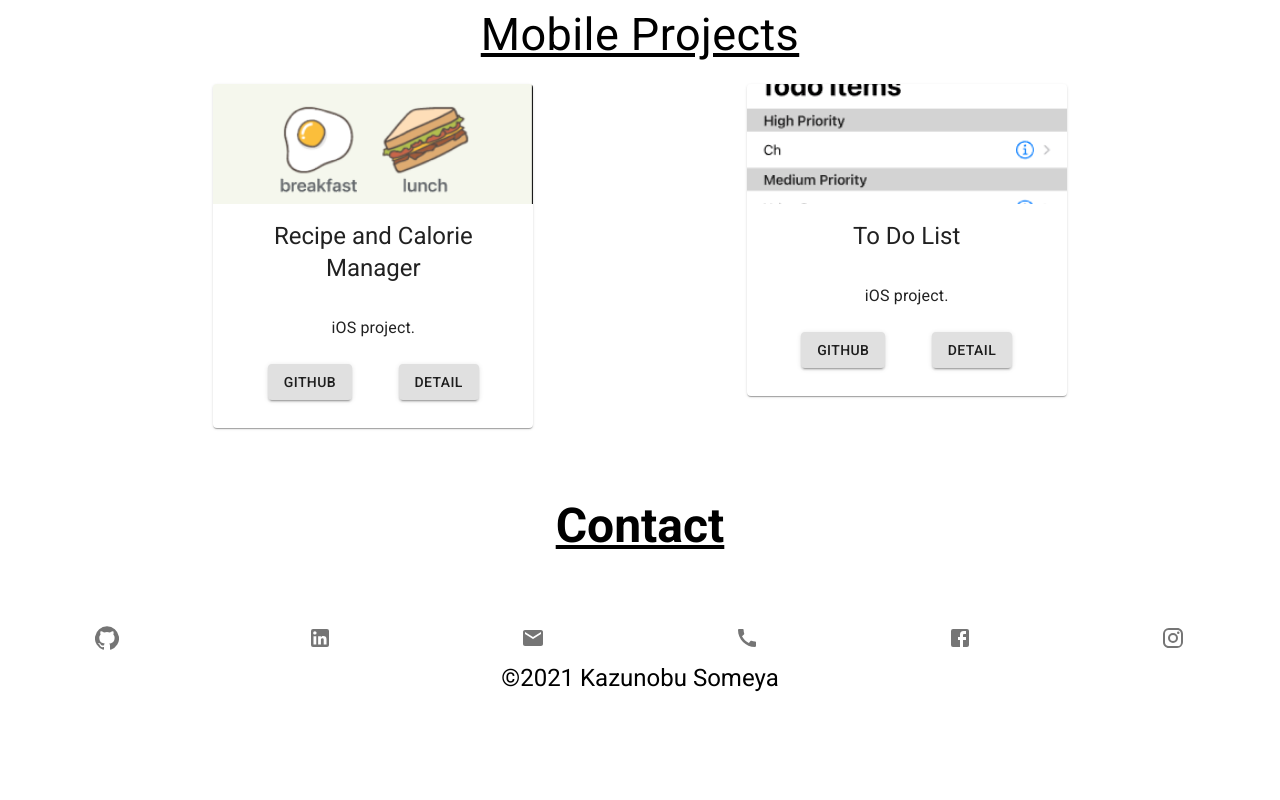
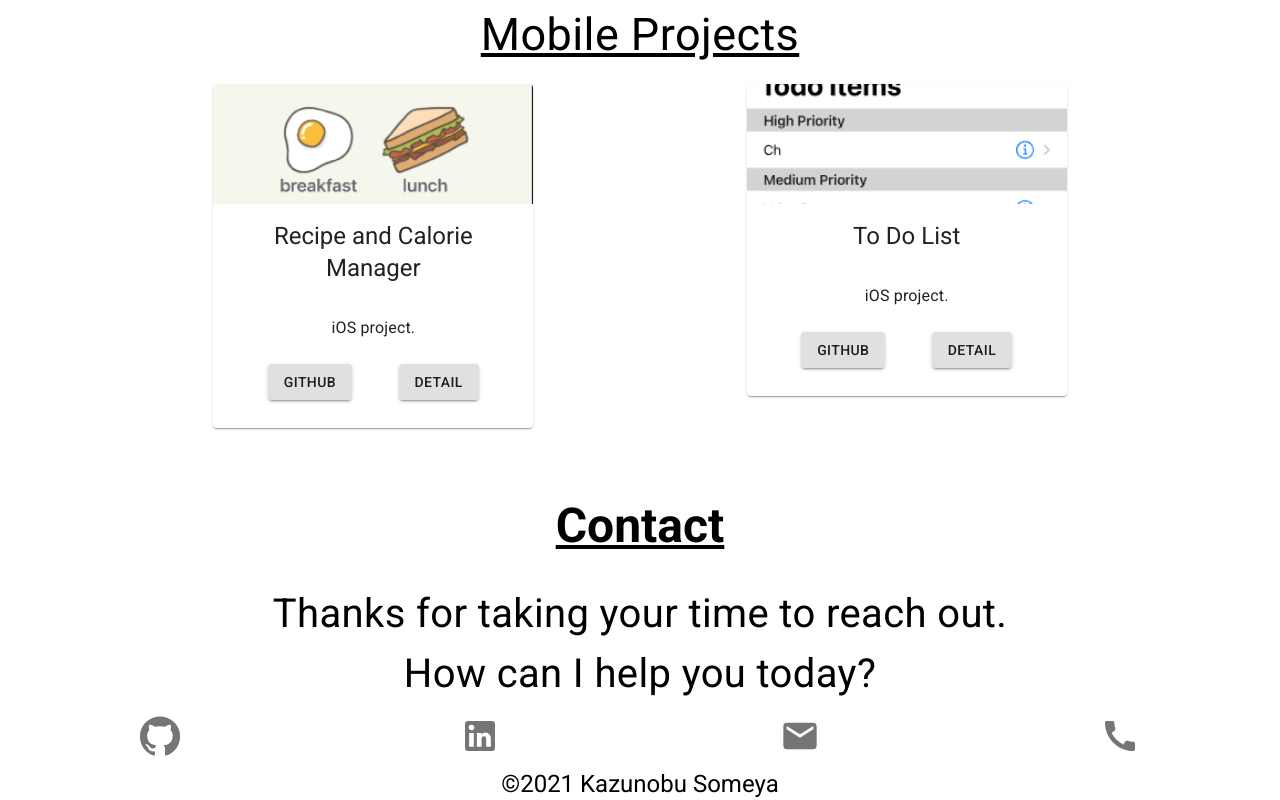
Before and after one commit to wangkalbi-gernessen/next-portfolio-website, a Next.js app: page / in a window 1280 px wide. Shown: the part 2584-3384 px from the top of the page. Before the commit the page ends 3278 px from the top, so only its background shows below. Built offline with nearby package versions, Linux system fonts and the light colour scheme.

Commit message:
Delete Facebook and Instagram icon on Contact

```diff
--- a/components/Contact.js
+++ b/components/Contact.js
@@ -18,8 +18,11 @@ const useStyle = makeStyles({
   title: {
     fontWeight: 700,
     paddingTop: "40px",
-    paddingBottom: "60px",
+    paddingBottom: "30px",
     textDecoration: "underline"
+  },
+  images: {
+    fontSize: "40px"
   }
 });
 
@@ -28,35 +31,27 @@ const Contact = () => {
   return(
     <Container className={classes.content} id="contact">
       <Typography variant="h3" align="center" className={classes.title}>Contact</Typography>
+      <Typography align="center" style={{fontSize: "40px"}}>Thanks for taking your time to reach out.</Typography>
+      <Typography align="center" style={{fontSize: "40px"}}>How can I help you today?</Typography>
       <Grid container spacing={0}>
-        <Grid item xs={4} sm={2} style={{textAlign: "center"}}>
+        <Grid item xs={6} sm={3} style={{textAlign: "center"}}>
           <IconButton href="https://github.com/wangkalbi-gernessen" target="_blank">
             <GitHubIcon className={classes.images} />
           </IconButton>
         </Grid>
-        <Grid item xs={4} sm={2} style={{textAlign: "center"}}>
+        <Grid item xs={6} sm={3} style={{textAlign: "center"}}>
           <IconButton href="https://www.linkedin.com/in/kazunobu-someya-6b44901b6/" target="_blank">
             <LinkedInIcon className={classes.images} />
           </IconButton>
         </Grid>
-        <Grid item xs={4} sm={2} style={{textAlign: "center"}}>
+        <Grid item xs={6} sm={3} style={{textAlign: "center"}}>
           <IconButton href={`mailto: guizhou08chishui@gmail.com`} target="_blank" >
             <EmailIcon className={classes.images} />
           </IconButton>
         </Grid>
-        <Grid item xs={4} sm={2} style={{textAlign: "center"}}>
+        <Grid item xs={6} sm={3} style={{textAlign: "center"}}>
           <IconButton href={`tel: 778-689-7760`} target="_blank" >
             <CallIcon className={classes.images} />
-          </IconButton>
-        </Grid>
-        <Grid item xs={4} sm={2} style={{textAlign: "center"}}>
-          <IconButton href="https://www.facebook.com/kazunobu.someya" target="_blank" >
-            <FacebookIcon className={classes.images} />
-          </IconButton>
-        </Grid>
-        <Grid item xs={4} sm={2} style={{textAlign: "center"}}>
-          <IconButton href="https://www.instagram.com/kazukeks/" target="_blank">
-            <InstagramIcon className={classes.images} />
           </IconButton>
         </Grid>
       </Grid>
--- a/components/Main.js
+++ b/components/Main.js
@@ -1,5 +1,5 @@
 import { makeStyles } from '@material-ui/styles';
-import { Typography, Grid } from '@material-ui/core';
+import { Typography, Grid, Container } from '@material-ui/core';
 import { useEffect, useState } from 'react';
 
 const useStyles = makeStyles({
@@ -12,18 +12,53 @@ const useStyles = makeStyles({
     backgroundRepeat: "no-repeat",
     backgroundSize: "cover",
   },
-  contactIcon: {
-    marginTop: "100px",
-    width: "100%"
+  shootingStars: {
+    height: "100%",
+    width: "100%",
+    display: "grid",
+    alignItems: "center",
+    justifyItems: "center",
+    margin: 0,
+    padding: 0,
+    backgroundColor: "black",
   },
-  images: {
-    fontSize: "40px",
-    color: "white",
-    zIndex: "100",
-    '&:hover': {
-      backgroundColor: "black",
-      borderRadius: "50%"
+  star: {
+    position: "relative",
+    width: "1px",
+    height: "1px",
+    backgroundColor: "white",
+    position: "fixed",
+    animation: "linear infinite particleAnimation",
+    '&::before': {
+      position: "absolute",
+      display: "block",
+      content: `''`,
+      width: "100px",
+      right: "1px",
+      top: 0,
+      height: "1px",
+      backgroundColor: 'linear-gradient(to right, rgba(0,0,0,0) 0%, rgba(255,255,255,0.4) 100%)'
+    },
+    'nth-of-type(1)': {
+      top: "25%",
+      animation: "10s"
+    },
+    'nth-of-type(2)': {
+      top: "50%",
+      animation: "5s"
+    },
+    'nth-of-type(3)': {
+      top: "75%",
+      animation: "20s"
     }
+  },
+  "@keyframes particleAnimation": {
+    "from": {
+      left: "-100px"
+    },
+    "to": {
+      left: "calc(100% + 100px)"
+    },
   }
 });
 
@@ -44,6 +79,11 @@ const Main = () => {
 
   return (
     <Grid container spacing={0}direction="row" alignItems="center" justify="center" className={classes.mainContent} id="main">
+      <Container className={classes.shootingStars}>
+        <span className={classes.star}/>
+        <span className={classes.star}/>
+        <span className={classes.star}/>
+      </Container>
       <Grid item xs={11}>
         <Typography align="center" style={{fontSize: "50px", fontWeight: 500, color: "white"}}>Hello, I'm <span style={{color: "red"}}>Kazunobu Someya</span>.<br /><span style={{fontSize: "40px"}}>{text}</span></Typography>
       </Grid>
```
